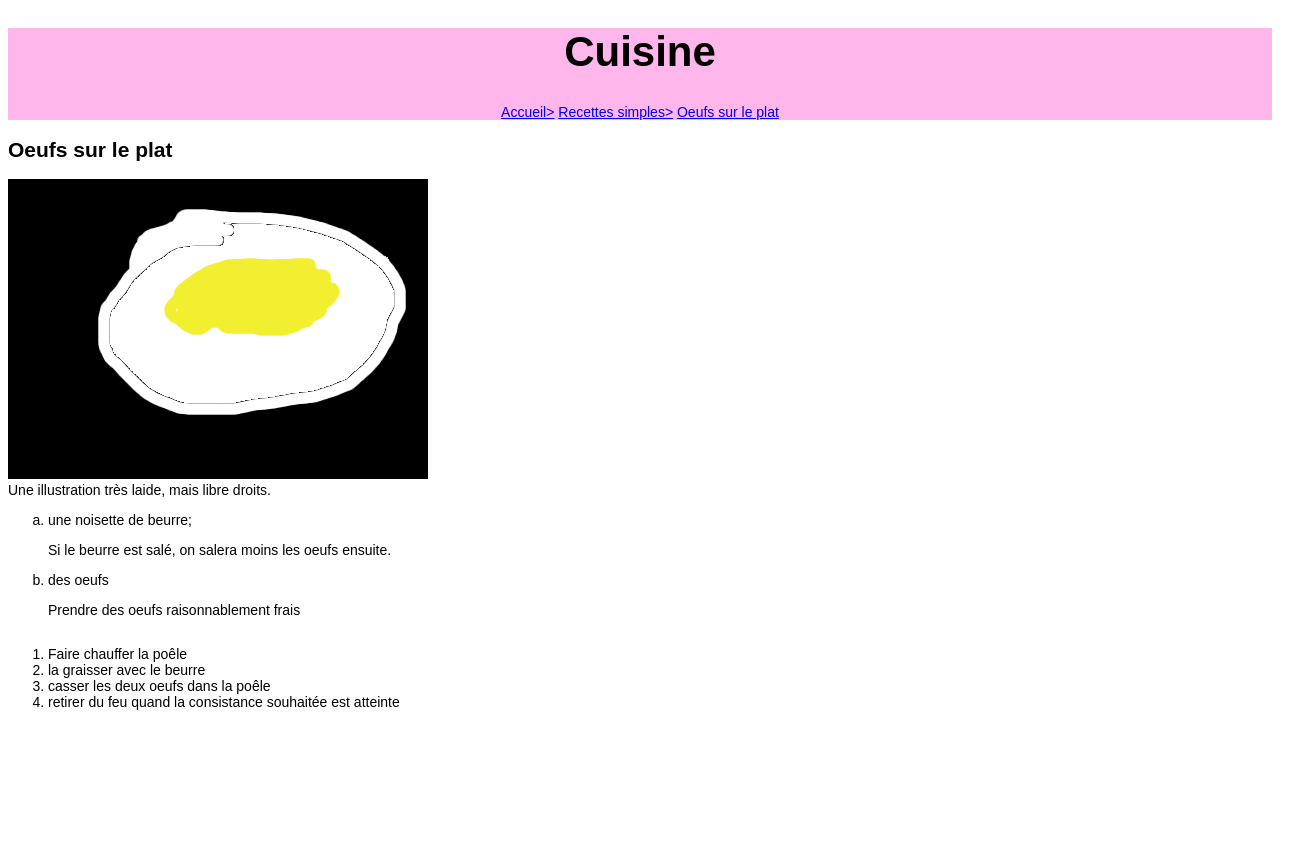
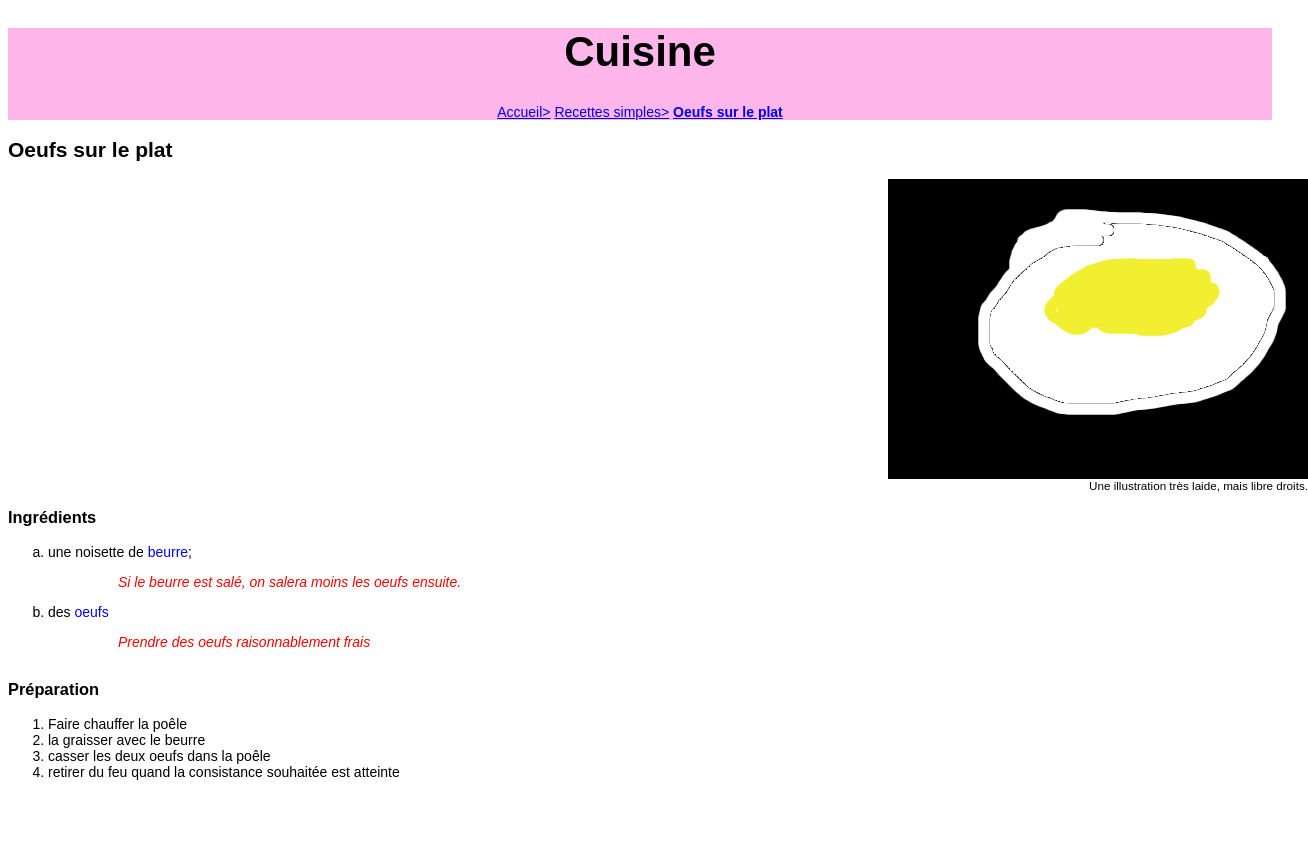
Before and after one commit to Marie930/TP5_NFA040_MLB, a plain HTML site: page oeufs.html in a window 1280 px wide. Shown: the top 857 px of the page, 1308 px wide, since content can reach past the window. Drawn offline with Linux system fonts and the light colour scheme; a web font is replaced by a local one.

Commit message:
finalisation style de la page oeufs sur le plat

```diff
--- a/oeufs.css
+++ b/oeufs.css
@@ -1,6 +1,14 @@
 body {
   font-family: 'Raleway', sans-serif;
   font-size: 14px;
+}
+
+a:visited {
+  color: black
+}
+
+a.choix {
+  font-weight: 700;
 }
 
 h1 {
@@ -12,7 +20,9 @@ body {
 }
 
 p {
-    color: black;
+  color: red;
+  font-style: italic;
+  margin-left: 5em;
 }
 
 header.header {
@@ -26,6 +36,7 @@ body {
   flex-direction: column;
   height: 740px;
 }
+
 footer {
   background: #ffb6ea;
   display: flex;
@@ -42,3 +53,20 @@ body {
   border-radius: 0px;
   margin-left: 25px;
 }
+
+span.ingredient {
+  color: blue;
+}
+
+figcaption {
+  font-size: smaller;
+  text-align: end;
+}
+
+article.illustration {
+  display: flex;
+  flex-direction: column;
+  flex-wrap: wrap;
+  align-content: flex-end;
+  width: 1300px;
+}
--- a/oeufs.html
+++ b/oeufs.html
@@ -21,7 +21,7 @@
         <nav>
             <a href="index.html">Accueil></a>
             <a href="index.html">Recettes simples></a>
-            <a href="#oeufs">Oeufs sur le plat</a>
+            <a class="choix" href="#oeufs">Oeufs sur le plat</a>
         </nav>
     </header>
     <main class="simply">
@@ -32,6 +32,7 @@
             </a>
         </article>
         <article class="ingredients">
+            <h3>Ingrédients</h3>
             <ol type="a">
                 <li>une noisette de <span class="ingredient">beurre</span>;</li>
                 <p>Si le beurre est salé, on salera moins les oeufs ensuite.</p>
@@ -40,6 +41,7 @@
             </ol>
         </article>
         <article class="preparation">
+            <h3>Préparation</h3>
             <ol>
                 <li>Faire chauffer la poêle</li>
                 <li>la graisser avec le beurre</li>
```
Lines whose indentation alone changed are shown as unchanged.
